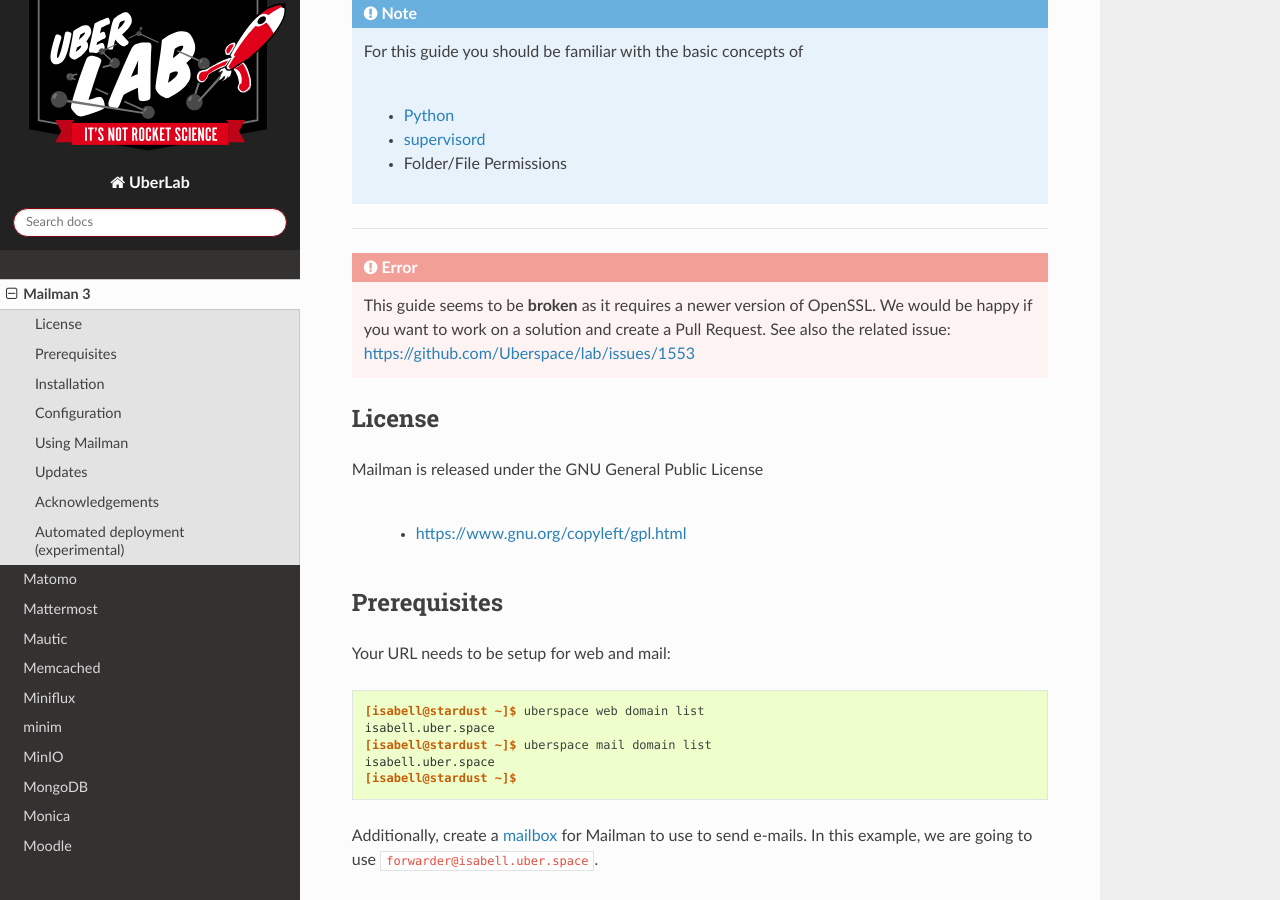
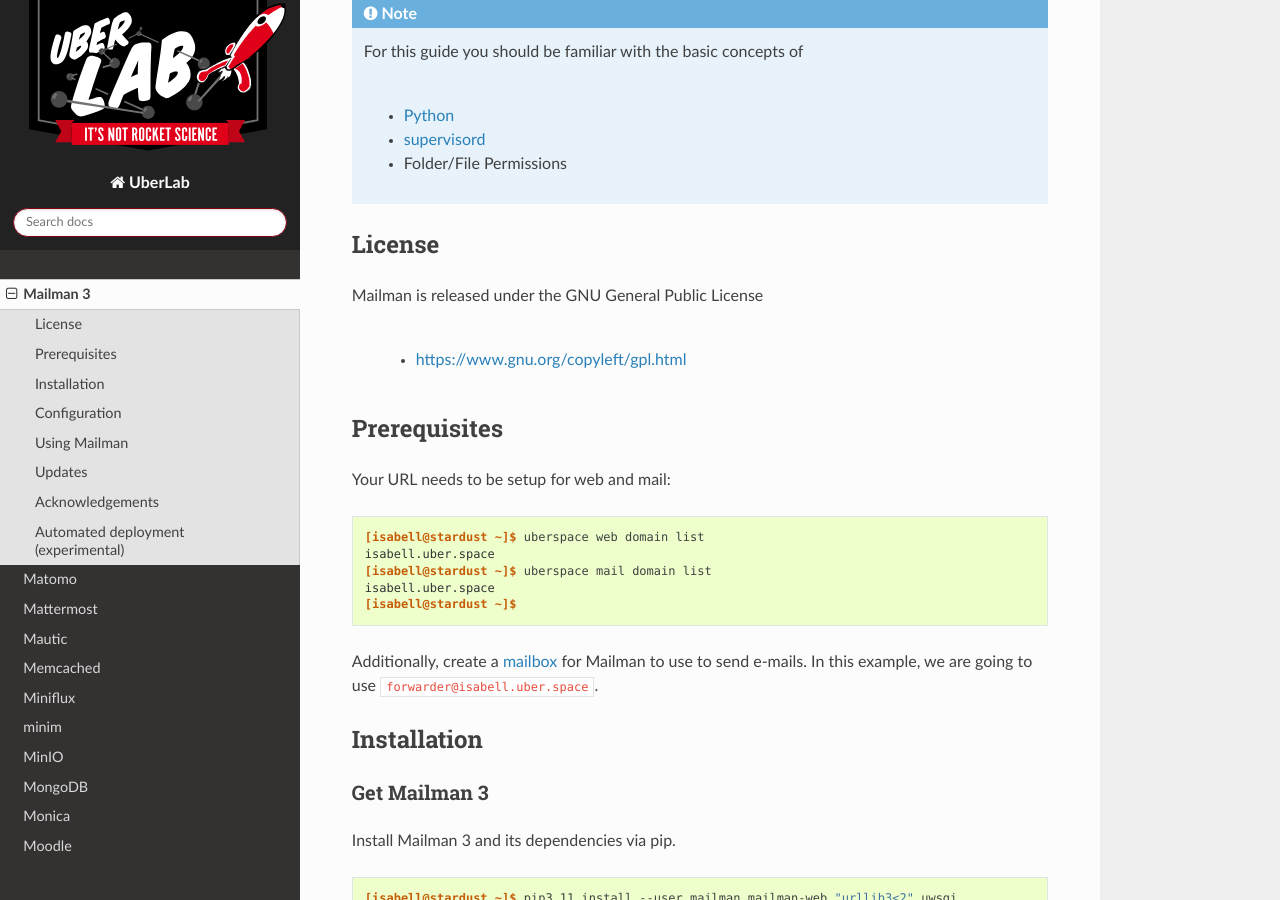
Before and after one commit to Uberspace/lab, a Sphinx documentation site: the page built from source/guide_mailman-3.rst, in a window 1280 px wide and 900 px high, scrolled down 1357 px. Built offline with Sphinx 7.4.7 and the Read the Docs theme 2.0.0, drawn with Linux system fonts in a browser that asks for light colours.

Commit message:
Remove error message

```diff
--- a/source/guide_mailman-3.rst
+++ b/source/guide_mailman-3.rst
@@ -34,15 +34,6 @@
   * :manual:`Python <lang-python>`
   * :manual:`supervisord <daemons-supervisord>`
   * Folder/File Permissions
-
-----
-
-.. error::
-
-  This guide seems to be **broken** as it requires a newer version of OpenSSL. We would be
-  happy if you want to work on a solution and create a Pull Request.
-  See also the related issue: https://github.com/Uberspace/lab/issues/1553
-
 
 License
 =======
```
